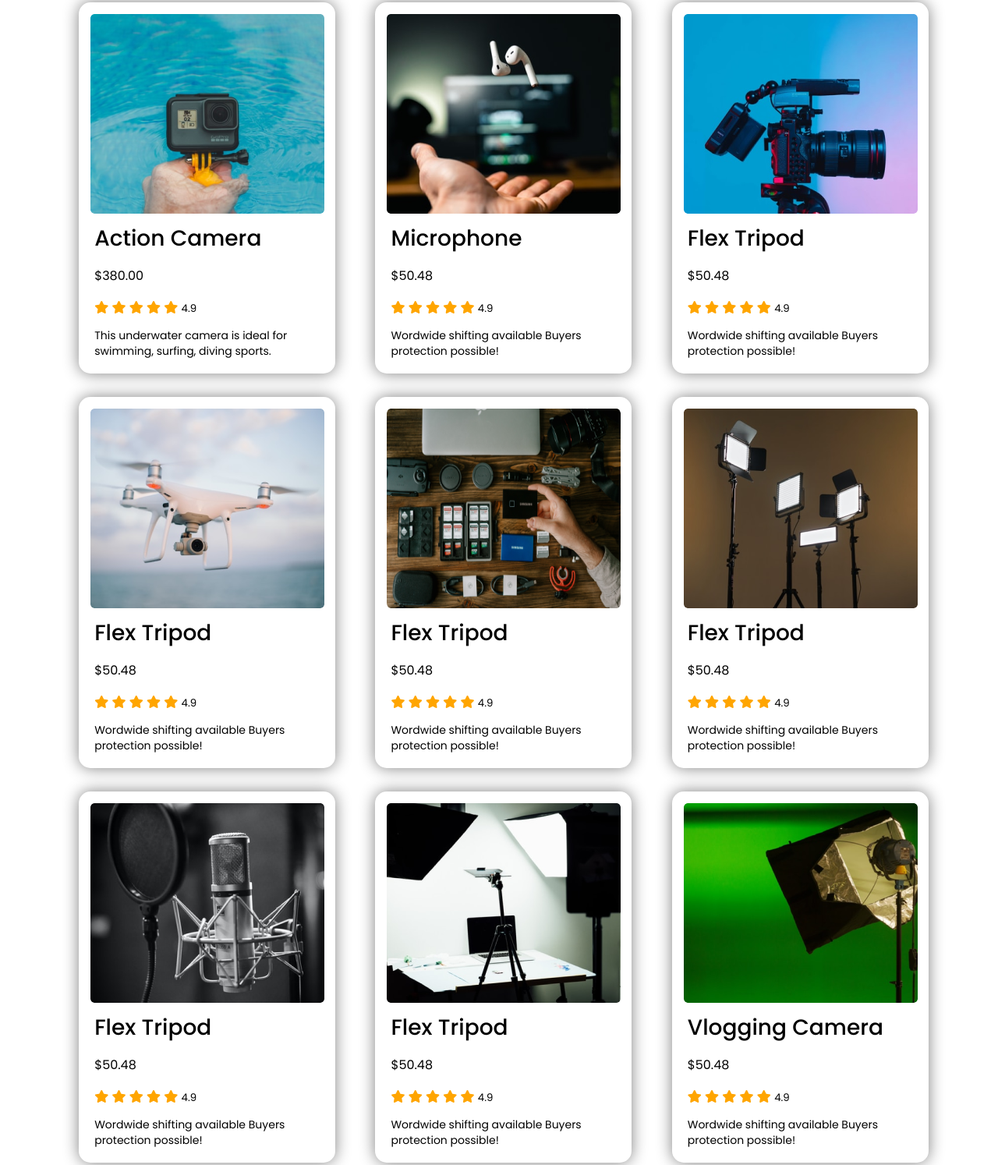
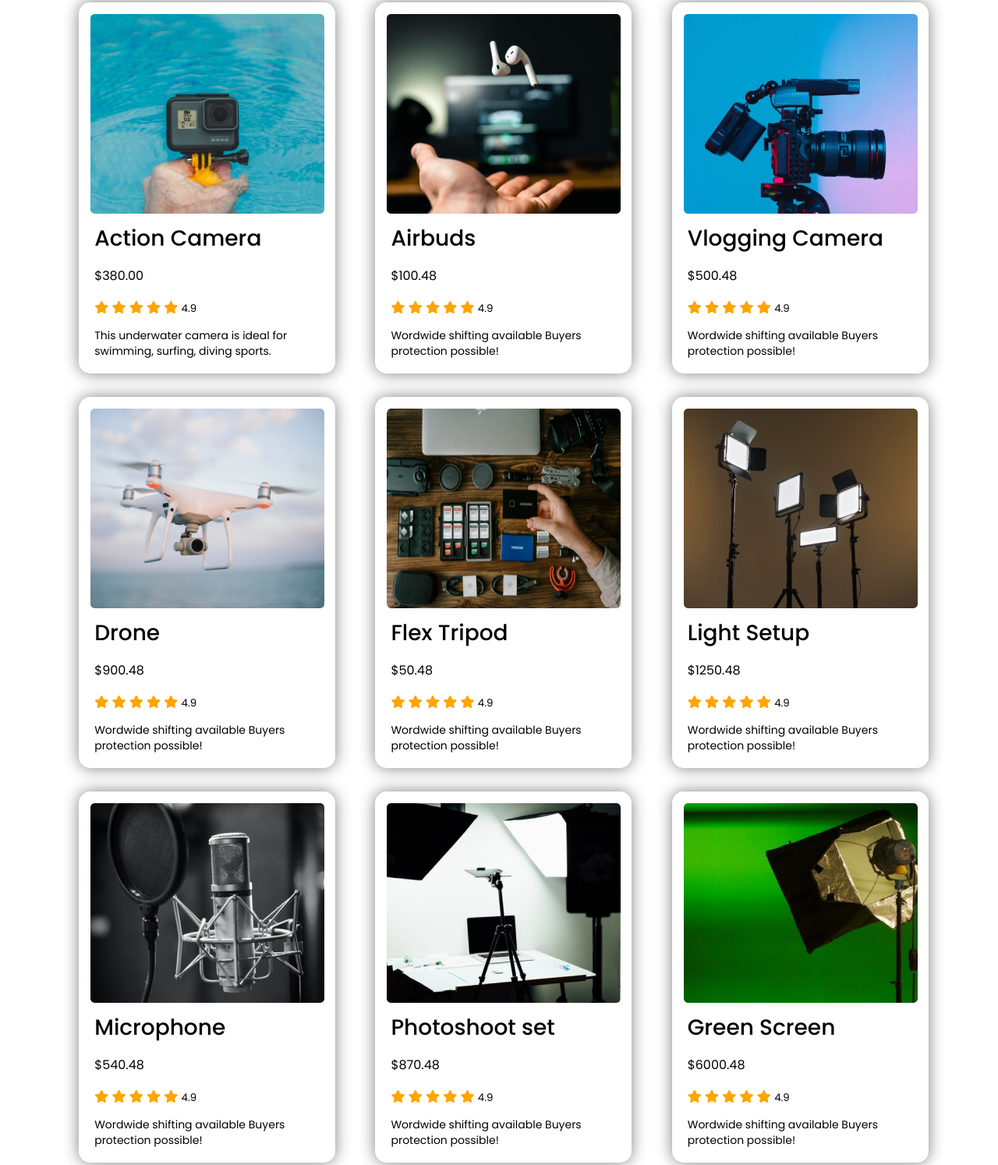
Before and after one commit to mdsoliman-byte/Influencer-products, a plain HTML site: page index.html in a window 1280 px wide. Shown: the part 839-2333 px from the top of the page at 78% size. Drawn offline with Linux system fonts and the light colour scheme; a web font is replaced by a local one.

Commit message:
adding img

```diff
--- a/index.html
+++ b/index.html
@@ -105,8 +105,8 @@
           <div class="product">
             <img class="product-image" src="assets/images/airpod.png" alt="" />
             <div class="product-summary">
-              <h3 class="product-name">Microphone</h3>
-              <h4 class="product-price">$50.48</h4>
+              <h3 class="product-name">Airbuds</h3>
+              <h4 class="product-price">$100.48</h4>
               <div class="product-rating">
                 <i class="fas fa-star"></i>
                 <i class="fas fa-star"></i>
@@ -121,8 +121,8 @@
           <div class="product">
             <img class="product-image" src="assets/images/camera.png" alt="" />
             <div class="product-summary">
-              <h3 class="product-name">Flex Tripod</h3>
-              <h4 class="product-price">$50.48</h4>
+              <h3 class="product-name">Vlogging Camera</h3>
+              <h4 class="product-price">$500.48</h4>
               <div class="product-rating">
                 <i class="fas fa-star"></i>
                 <i class="fas fa-star"></i>
@@ -137,8 +137,8 @@
           <div class="product">
             <img class="product-image" src="assets/images/drone.png" alt="" />
             <div class="product-summary">
-              <h3 class="product-name">Flex Tripod</h3>
-              <h4 class="product-price">$50.48</h4>
+              <h3 class="product-name">Drone</h3>
+              <h4 class="product-price">$900.48</h4>
               <div class="product-rating">
                 <i class="fas fa-star"></i>
                 <i class="fas fa-star"></i>
@@ -169,8 +169,8 @@
           <div class="product">
             <img class="product-image" src="assets/images/lights.png" alt="" />
             <div class="product-summary">
-              <h3 class="product-name">Flex Tripod</h3>
-              <h4 class="product-price">$50.48</h4>
+              <h3 class="product-name">Light Setup</h3>
+              <h4 class="product-price">$1250.48</h4>
               <div class="product-rating">
                 <i class="fas fa-star"></i>
                 <i class="fas fa-star"></i>
@@ -185,8 +185,8 @@
           <div class="product">
             <img class="product-image" src="assets/images/mic.png" alt="" />
             <div class="product-summary">
-              <h3 class="product-name">Flex Tripod</h3>
-              <h4 class="product-price">$50.48</h4>
+              <h3 class="product-name">Microphone </h3>
+              <h4 class="product-price">$540.48</h4>
               <div class="product-rating">
                 <i class="fas fa-star"></i>
                 <i class="fas fa-star"></i>
@@ -201,8 +201,8 @@
           <div class="product">
             <img class="product-image" src="assets/images/setup.png" alt="" />
             <div class="product-summary">
-              <h3 class="product-name">Flex Tripod</h3>
-              <h4 class="product-price">$50.48</h4>
+              <h3 class="product-name">Photoshoot set</h3>
+              <h4 class="product-price">$870.48</h4>
               <div class="product-rating">
                 <i class="fas fa-star"></i>
                 <i class="fas fa-star"></i>
@@ -217,8 +217,8 @@
           <div class="product">
             <img class="product-image" src="assets/images/single-light.png" alt="" />
             <div class="product-summary">
-              <h3 class="product-name">Vlogging Camera</h3>
-              <h4 class="product-price">$50.48</h4>
+              <h3 class="product-name">Green Screen</h3>
+              <h4 class="product-price">$6000.48</h4>
               <div class="product-rating">
                 <i class="fas fa-star"></i>
                 <i class="fas fa-star"></i>
@@ -242,7 +242,7 @@
           </div>
           <div class="right-featured">
             <h2>Featured products at one place</h2>
-            <p>Amet minim mollit non deserunt ullamco est sit aliqua dolor do amet sint. Velit officia consequat duis enim velit mollit. Exercitation veniam consequat sunt nostrud amet.</p>
+            <p>Your homepage is the most visited place in your store. It’s the page where your customers start looking at the storefront. You might want to excite your customers with your homepage content by highlighting your best-selling products, a special offer, or a new item..</p>
             <button class="button">Join Now <i class="fas fa-arrow-right"></i></button>
           </div>
       </section>
```
